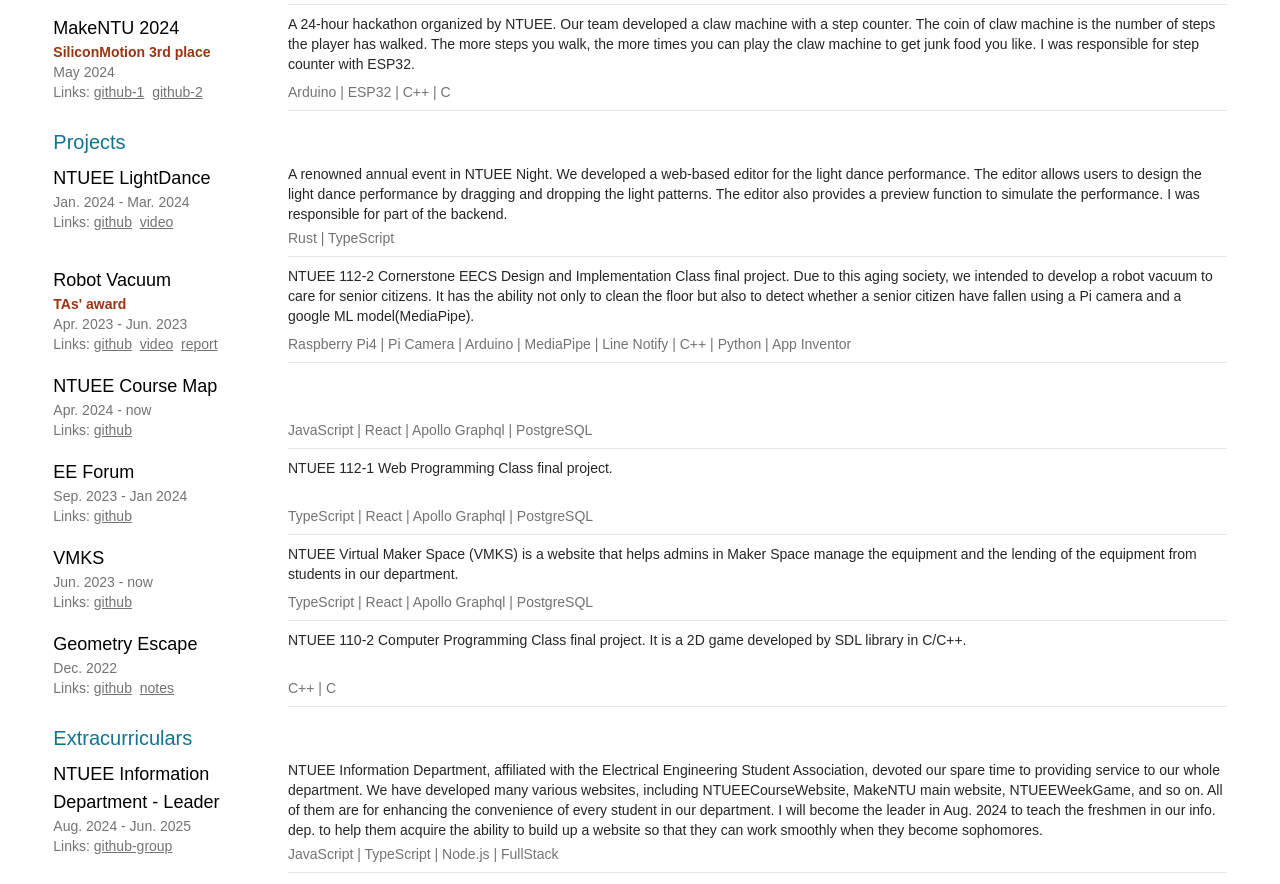
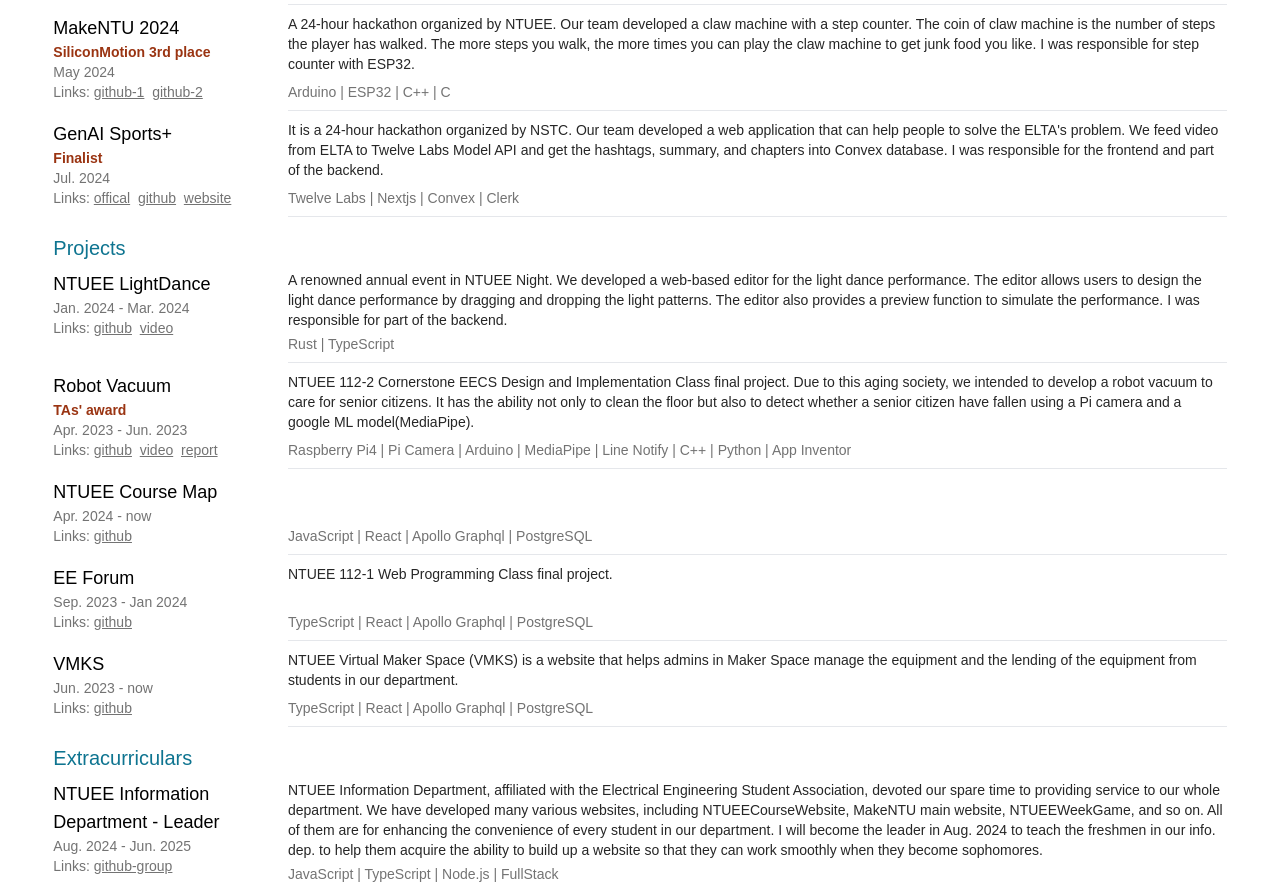
Before and after one commit to ChenBingWei1201/ChenBingWei1201.github.io, a React (Vite) app: page / in a window 1280 px wide. Shown: the part 380-1264 px from the top of the page. Built offline with nearby package versions, Linux system fonts and the light colour scheme; a web font is replaced by a local one.

Commit message:
update competitions

```diff
--- a/src/data/experiences/competitions.js
+++ b/src/data/experiences/competitions.js
@@ -26,4 +26,18 @@ export const competitions = [
     ],
     tags: ["Arduino", "ESP32", "C++", "C"]
   },
+  {
+    title: "GenAI Sports+",
+    highlight: "Finalist",
+    time: "Jul. 2024",
+    link: [
+      { text: "offical", url: "https://genaistars.org.tw/hackathon" },
+      { text: "github", url: "https://github.com/ChenBingWei1201/genai-stars" },
+      { text: "website", url: "https://genai-stars.vercel.app" },
+    ],
+    content: [
+      "It is a 24-hour hackathon organized by NSTC. Our team developed a web application that can help people to solve the ELTA's problem. We feed video from ELTA to Twelve Labs Model API and get the hashtags, summary, and chapters into Convex database. I was responsible for the frontend and part of the backend.",
+    ],
+    tags: ["Twelve Labs", "Nextjs", "Convex", "Clerk"]
+  }
 ];
--- a/src/data/experiences/projects.js
+++ b/src/data/experiences/projects.js
@@ -61,19 +61,19 @@ export const projects = [
     ],
     tags: ["TypeScript", "React", "Apollo Graphql", "PostgreSQL"]
   },
-  {
-    title: "Geometry Escape",
-    highlight: "",
-    time: "Dec. 2022",
-    link: [
-      { text: "github", url: "https://github.com/Computer-Programming-Report/GeometryEscape" },
-      { text: "notes", url: "https://hackmd.io/@math-and-electrical-engineering" }
-    ],
-    content: [
-      "NTUEE 110-2 Computer Programming Class final project. It is a 2D game developed by SDL library in C/C++."
-    ],
-    tags: ["C++", "C"]
-  },
+  // {
+  //   title: "Geometry Escape",
+  //   highlight: "",
+  //   time: "Dec. 2022",
+  //   link: [
+  //     { text: "github", url: "https://github.com/Computer-Programming-Report/GeometryEscape" },
+  //     { text: "notes", url: "https://hackmd.io/@math-and-electrical-engineering" }
+  //   ],
+  //   content: [
+  //     "NTUEE 110-2 Computer Programming Class final project. It is a 2D game developed by SDL library in C/C++."
+  //   ],
+  //   tags: ["C++", "C"]
+  // },
   // {
   //   title: "",
   //   highlight: "",
```
